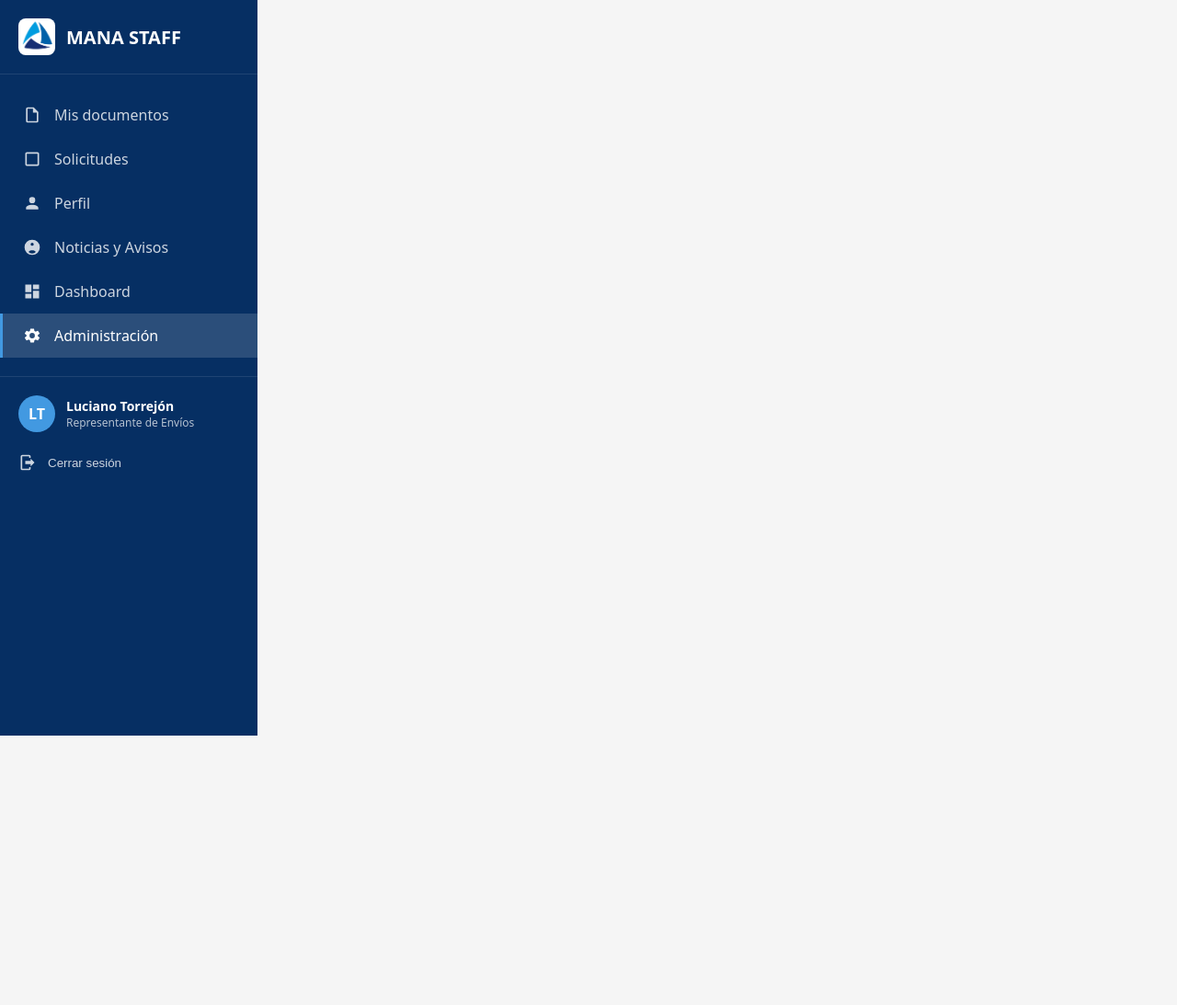
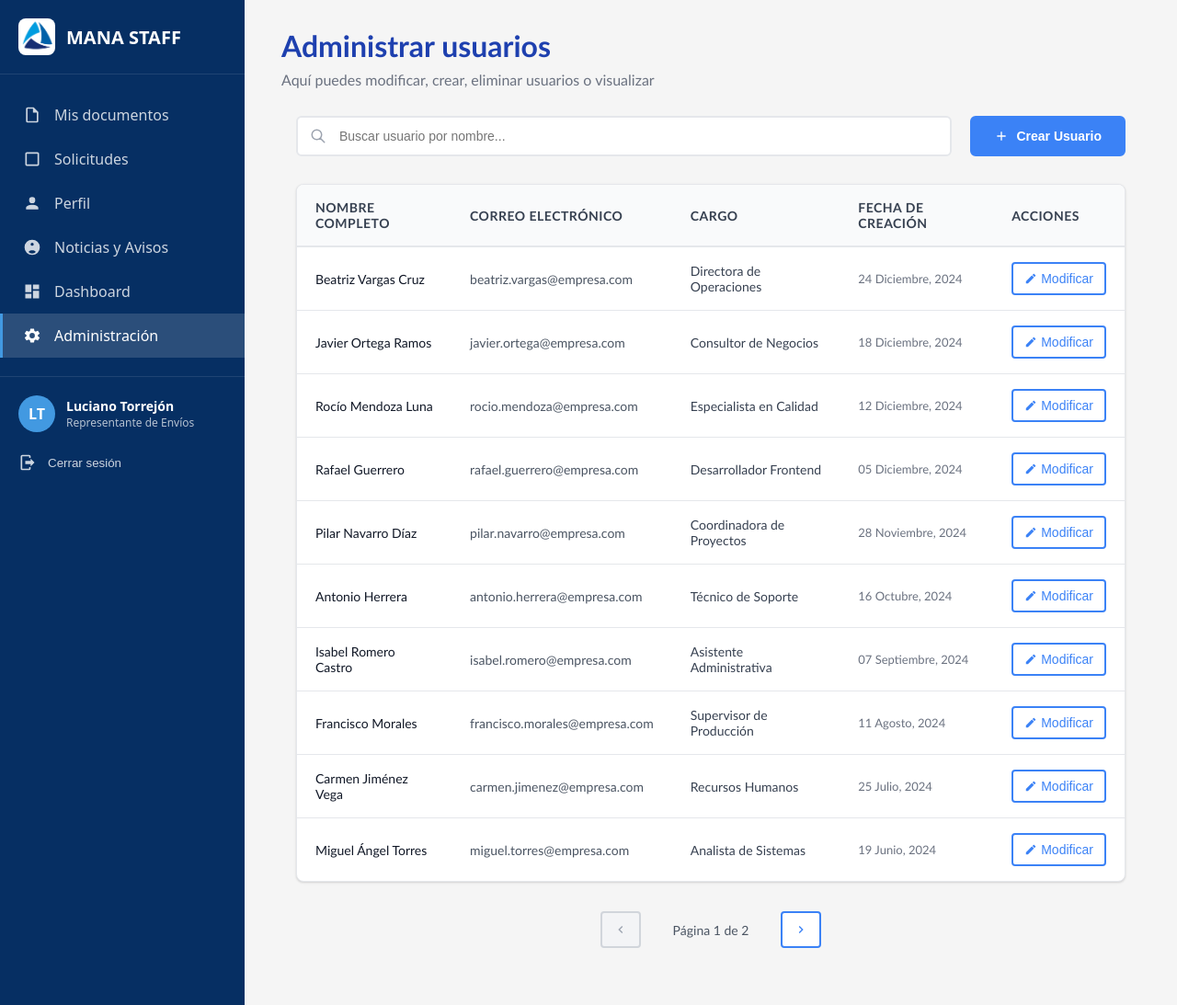
Before and after one commit to Bastianitox/ManaStaff, a Django app: page /administrar_usuarios in a window 1280 px wide. Shown: the whole page at 92% size. Before the commit the page ends 800 px from the top, so only its background shows below. Run offline with Django 5.2, Linux system fonts and the light colour scheme.

Commit message:
panel de administración de usuarios, listo
se puede visualizar una tabla, con los usuarios e información de estos, y también la opción de modificarlos o crear un usuario nuevo

```diff
--- /dev/null
+++ b/Web/ManaStaff_Web/staffweb/static/staffweb/css/administrar_usuarios.css
@@ -0,0 +1,282 @@
+/* Variables de colores empresariales */
+:root {
+  --primary-blue: #3b82f6;
+  --dark-blue: #2563eb;
+  --light-blue: #dbeafe;
+  --lighter-blue: #eff6ff;
+  --white: #ffffff;
+  --gray-50: #f9fafb;
+  --gray-100: #f3f4f6;
+  --gray-200: #e5e7eb;
+  --gray-300: #d1d5db;
+  --gray-400: #9ca3af;
+  --gray-500: #6b7280;
+  --gray-600: #4b5563;
+  --gray-700: #374151;
+  --gray-800: #1f2937;
+  --gray-900: #111827;
+}
+
+
+.container {
+  max-width: 1200px;
+  margin: 0 auto;
+  padding: 0 1rem;
+}
+
+/* Sección de búsqueda y acciones */
+.search-actions-section {
+  display: flex;
+  gap: 20px;
+  margin-bottom: 30px;
+  align-items: center;
+}
+
+.search-container {
+  flex: 1;
+  position: relative;
+}
+
+.search-input {
+  width: 100%;
+  padding: 12px 16px 12px 45px;
+  border: 2px solid var(--gray-200);
+  border-radius: 6px;
+  font-size: 14px;
+  transition: border-color 0.3s ease;
+  background-color: var(--white);
+}
+
+.search-input:focus {
+  outline: none;
+  border-color: var(--primary-blue);
+  box-shadow: 0 0 0 3px rgba(59, 130, 246, 0.1);
+}
+
+.search-icon {
+  position: absolute;
+  left: 15px;
+  top: 50%;
+  transform: translateY(-50%);
+  width: 18px;
+  height: 18px;
+  color: var(--gray-400);
+}
+
+/* Botón crear usuario */
+.create-user-btn {
+  display: flex;
+  align-items: center;
+  gap: 8px;
+  padding: 12px 24px;
+  background: var(--primary-blue);
+  color: var(--white);
+  border: 2px solid var(--primary-blue);
+  border-radius: 6px;
+  font-size: 14px;
+  font-weight: 600;
+  cursor: pointer;
+  transition: all 0.3s ease;
+  white-space: nowrap;
+}
+
+.create-user-btn:hover {
+  background: var(--dark-blue);
+  border-color: var(--dark-blue);
+  transform: translateY(-1px);
+}
+
+/* Tabla */
+.table-container {
+  background: var(--white);
+  border-radius: 8px;
+  box-shadow: 0 1px 3px 0 rgba(0, 0, 0, 0.1), 0 1px 2px 0 rgba(0, 0, 0, 0.06);
+  overflow: hidden;
+  margin-bottom: 2rem;
+  border: 1px solid var(--gray-200);
+  overflow-x: auto; /* Made table wider by removing max-width constraints */
+}
+
+.users-table {
+  width: 100%;
+  border-collapse: collapse;
+  min-width: 900px; /* Made table wider with minimum width */
+}
+
+.users-table thead {
+  background: var(--gray-50);
+  border-bottom: 2px solid var(--gray-200);
+}
+
+.users-table th {
+  padding: 16px 20px;
+  text-align: left;
+  font-weight: 600;
+  color: var(--gray-700);
+  font-size: 14px;
+  text-transform: uppercase;
+  letter-spacing: 0.5px;
+}
+
+.users-table tbody tr {
+  border-bottom: 1px solid var(--gray-200);
+  transition: background-color 0.2s ease;
+}
+
+.users-table tbody tr:hover {
+  background-color: var(--lighter-blue);
+}
+
+.users-table tbody tr:last-child {
+  border-bottom: none;
+}
+
+.users-table td {
+  padding: 16px 20px;
+  color: var(--gray-800);
+  font-size: 14px;
+}
+
+.users-table td:first-child {
+  font-weight: 500;
+  color: var(--gray-900);
+}
+
+.users-table td:nth-child(2) {
+  color: var(--gray-600);
+}
+
+.users-table td:nth-child(3) {
+  color: var(--gray-700);
+  font-weight: 500; /* Added styles for new columns */
+}
+
+.users-table td:nth-child(4) {
+  color: var(--gray-500);
+  font-size: 13px; /* Added styles for new columns */
+}
+
+/* Botón de acción */
+.action-btn {
+  background: var(--white);
+  color: var(--primary-blue);
+  border: 2px solid var(--primary-blue);
+  padding: 8px 12px;
+  border-radius: 4px;
+  cursor: pointer;
+  transition: all 0.2s ease;
+  font-size: 14px;
+  font-weight: 500;
+  display: inline-flex;
+  align-items: center;
+  gap: 4px;
+}
+
+.action-btn:hover {
+  background: var(--primary-blue);
+  color: var(--white);
+  transform: translateY(-1px);
+}
+
+/* Paginación */
+.pagination-container {
+  display: flex;
+  justify-content: center;
+  align-items: center;
+  gap: 1rem;
+  margin-bottom: 2rem;
+}
+
+.pagination-btn {
+  background: var(--white);
+  color: var(--primary-blue);
+  border: 2px solid var(--primary-blue);
+  padding: 10px 12px;
+  border-radius: 4px;
+  cursor: pointer;
+  transition: all 0.2s ease;
+  font-size: 14px;
+  display: flex;
+  align-items: center;
+  justify-content: center;
+}
+
+.pagination-btn:hover:not(:disabled) {
+  background: var(--primary-blue);
+  color: var(--white);
+  transform: translateY(-1px);
+}
+
+.pagination-btn:disabled {
+  background: var(--gray-100);
+  color: var(--gray-400);
+  border-color: var(--gray-300);
+  cursor: not-allowed;
+  transform: none;
+}
+
+.page-info {
+  color: var(--gray-600);
+  font-weight: 500;
+  min-width: 120px;
+  text-align: center;
+  font-size: 14px;
+}
+
+/* Responsive */
+@media (max-width: 768px) {
+  .header h1 {
+    font-size: 2rem;
+  }
+
+  .search-actions-section {
+    flex-direction: column;
+    gap: 15px;
+  }
+
+  .create-user-btn {
+    width: 100%;
+    justify-content: center;
+  }
+
+  .table-container {
+    overflow-x: auto;
+  }
+
+  .users-table {
+    min-width: 1000px; /* Increased minimum width for mobile to accommodate new columns */
+  }
+
+  .users-table th,
+  .users-table td {
+    padding: 12px 16px;
+    font-size: 13px;
+  }
+}
+
+@media (max-width: 480px) {
+  .container {
+    padding: 0 0.5rem;
+  }
+
+  .users-table th,
+  .users-table td {
+    padding: 10px 12px;
+    font-size: 12px;
+  }
+
+  .action-btn {
+    padding: 6px 10px;
+    font-size: 12px;
+  }
+
+  .search-input {
+    font-size: 13px;
+    padding: 10px 14px 10px 40px;
+  }
+
+  .create-user-btn {
+    padding: 10px 20px;
+    font-size: 13px;
+  }
+}
--- /dev/null
+++ b/Web/ManaStaff_Web/staffweb/static/staffweb/js/administrar_usuarios.js
@@ -0,0 +1,274 @@
+// Datos de usuarios de prueba
+const usersData = [
+  {
+    id: 1,
+    name: "Ana García López",
+    email: "ana.garcia@empresa.com",
+    position: "Gerente de Ventas",
+    createdDate: "15 Enero, 2024",
+    sortDate: new Date("2024-01-15"),
+  },
+  {
+    id: 2,
+    name: "Carlos Rodríguez Martín",
+    email: "carlos.rodriguez@empresa.com",
+    position: "Desarrollador Senior",
+    createdDate: "22 Febrero, 2024",
+    sortDate: new Date("2024-02-22"),
+  },
+  {
+    id: 3,
+    name: "María Fernández Silva",
+    email: "maria.fernandez@empresa.com",
+    position: "Diseñadora UX/UI",
+    createdDate: "08 Marzo, 2024",
+    sortDate: new Date("2024-03-08"),
+  },
+  {
+    id: 4,
+    name: "José Luis Pérez",
+    email: "jose.perez@empresa.com",
+    position: "Contador",
+    createdDate: "14 Abril, 2024",
+    sortDate: new Date("2024-04-14"),
+  },
+  {
+    id: 5,
+    name: "Laura Sánchez Ruiz",
+    email: "laura.sanchez@empresa.com",
+    position: "Marketing Manager",
+    createdDate: "03 Mayo, 2024",
+    sortDate: new Date("2024-05-03"),
+  },
+  {
+    id: 6,
+    name: "Miguel Ángel Torres",
+    email: "miguel.torres@empresa.com",
+    position: "Analista de Sistemas",
+    createdDate: "19 Junio, 2024",
+    sortDate: new Date("2024-06-19"),
+  },
+  {
+    id: 7,
+    name: "Carmen Jiménez Vega",
+    email: "carmen.jimenez@empresa.com",
+    position: "Recursos Humanos",
+    createdDate: "25 Julio, 2024",
+    sortDate: new Date("2024-07-25"),
+  },
+  {
+    id: 8,
+    name: "Francisco Morales",
+    email: "francisco.morales@empresa.com",
+    position: "Supervisor de Producción",
+    createdDate: "11 Agosto, 2024",
+    sortDate: new Date("2024-08-11"),
+  },
+  {
+    id: 9,
+    name: "Isabel Romero Castro",
+    email: "isabel.romero@empresa.com",
+    position: "Asistente Administrativa",
+    createdDate: "07 Septiembre, 2024",
+    sortDate: new Date("2024-09-07"),
+  },
+  {
+    id: 10,
+    name: "Antonio Herrera",
+    email: "antonio.herrera@empresa.com",
+    position: "Técnico de Soporte",
+    createdDate: "16 Octubre, 2024",
+    sortDate: new Date("2024-10-16"),
+  },
+  {
+    id: 11,
+    name: "Pilar Navarro Díaz",
+    email: "pilar.navarro@empresa.com",
+    position: "Coordinadora de Proyectos",
+    createdDate: "28 Noviembre, 2024",
+    sortDate: new Date("2024-11-28"),
+  },
+  {
+    id: 12,
+    name: "Rafael Guerrero",
+    email: "rafael.guerrero@empresa.com",
+    position: "Desarrollador Frontend",
+    createdDate: "05 Diciembre, 2024",
+    sortDate: new Date("2024-12-05"),
+  },
+  {
+    id: 13,
+    name: "Rocío Mendoza Luna",
+    email: "rocio.mendoza@empresa.com",
+    position: "Especialista en Calidad",
+    createdDate: "12 Diciembre, 2024",
+    sortDate: new Date("2024-12-12"),
+  },
+  {
+    id: 14,
+    name: "Javier Ortega Ramos",
+    email: "javier.ortega@empresa.com",
+    position: "Consultor de Negocios",
+    createdDate: "18 Diciembre, 2024",
+    sortDate: new Date("2024-12-18"),
+  },
+  {
+    id: 15,
+    name: "Beatriz Vargas Cruz",
+    email: "beatriz.vargas@empresa.com",
+    position: "Directora de Operaciones",
+    createdDate: "24 Diciembre, 2024",
+    sortDate: new Date("2024-12-24"),
+  },
+]
+
+const sortedUsersData = [...usersData].sort((a, b) => b.sortDate - a.sortDate)
+
+// Variables globales
+let currentPage = 1
+const usersPerPage = 10
+let filteredUsers = [...sortedUsersData]
+
+// Función para renderizar la tabla
+function renderTable() {
+  const tableBody = document.getElementById("usersTableBody")
+  const startIndex = (currentPage - 1) * usersPerPage
+  const endIndex = startIndex + usersPerPage
+  const usersToShow = filteredUsers.slice(startIndex, endIndex)
+
+  tableBody.innerHTML = ""
+
+  usersToShow.forEach((user) => {
+    const row = document.createElement("tr")
+    row.innerHTML = `
+            <td>${user.name}</td>
+            <td>${user.email}</td>
+            <td>${user.position}</td>
+            <td>${user.createdDate}</td>
+            <td>
+                <button class="action-btn" onclick="editUser(${user.id})" title="Modificar usuario">
+                    <svg width="14" height="14" fill="currentColor" viewBox="0 0 24 24">
+                        <path d="M20.71,7.04C21.1,6.65 21.1,6 20.71,5.63L18.37,3.29C18,2.9 17.35,2.9 16.96,3.29L15.12,5.12L18.87,8.87M3,17.25V21H6.75L17.81,9.93L14.06,6.18L3,17.25Z"/>
+                    </svg>
+                    Modificar
+                </button>
+            </td>
+        `
+    tableBody.appendChild(row)
+  })
+
+  updatePagination()
+}
+
+// Función para actualizar la paginación
+function updatePagination() {
+  const totalPages = Math.ceil(filteredUsers.length / usersPerPage)
+  const pageInfo = document.getElementById("pageInfo")
+  const prevBtn = document.getElementById("prevBtn")
+  const nextBtn = document.getElementById("nextBtn")
+
+  pageInfo.textContent = `Página ${currentPage} de ${totalPages}`
+
+  prevBtn.disabled = currentPage === 1
+  nextBtn.disabled = currentPage === totalPages || totalPages === 0
+}
+
+// Función para filtrar usuarios
+function filterUsers(searchTerm) {
+  if (!searchTerm.trim()) {
+    filteredUsers = [...sortedUsersData]
+  } else {
+    filteredUsers = sortedUsersData.filter((user) => user.name.toLowerCase().includes(searchTerm.toLowerCase()))
+  }
+  currentPage = 1
+  renderTable()
+  showNoResultsMessage()
+}
+
+// Función para mostrar mensaje de sin resultados
+function showNoResultsMessage() {
+  const tableBody = document.getElementById("usersTableBody")
+  const existingMessage = document.querySelector(".no-results-message")
+
+  if (existingMessage) {
+    existingMessage.remove()
+  }
+
+  if (filteredUsers.length === 0) {
+    const searchTerm = document.getElementById("searchInput").value
+    const noResultsRow = document.createElement("tr")
+    noResultsRow.className = "no-results-message"
+    noResultsRow.innerHTML = `
+            <td colspan="5" style="text-align: center; padding: 40px; color: #6b7280;">
+                <div>
+                    <svg width="48" height="48" fill="currentColor" viewBox="0 0 24 24" style="margin-bottom: 16px; opacity: 0.5;">
+                        <path d="M15.5,14H20.5L22,15.5V20.5L20.5,22H15.5L14,20.5V15.5L15.5,14M16,16V20H20V16H16M10.5,18H12.5V20H10.5V18M6.5,16H8.5V18H6.5V16M2.5,14H4.5V16H2.5V14M21.5,12H23.5V14H21.5V12M19.5,10H21.5V12H19.5V10M17.5,8H19.5V10H17.5V8M15.5,6H17.5V8H15.5V6M13.5,4H15.5V6H13.5V4M11.5,2H13.5V4H11.5V2M9.5,4H11.5V6H9.5V4M7.5,6H9.5V8H7.5V6M5.5,8H7.5V10H5.5V8M3.5,10H5.5V12H3.5V10M1.5,12H3.5V14H1.5V12"/>
+                    </svg>
+                    <h3 style="margin: 0 0 8px 0; color: #374151; font-size: 18px;">No se encontraron usuarios</h3>
+                    <p style="margin: 0; font-size: 14px;">No hay usuarios que coincidan con "${searchTerm}"</p>
+                </div>
+            </td>
+        `
+    tableBody.appendChild(noResultsRow)
+  }
+}
+
+// Función para ir a la página anterior
+function previousPage() {
+  if (currentPage > 1) {
+    currentPage--
+    renderTable()
+  }
+}
+
+// Función para ir a la página siguiente
+function nextPage() {
+  const totalPages = Math.ceil(filteredUsers.length / usersPerPage)
+  if (currentPage < totalPages) {
+    currentPage++
+    renderTable()
+  }
+}
+
+// Función para editar usuario (placeholder)
+function editUser(userId) {
+  const user = sortedUsersData.find((u) => u.id === userId)
+  alert(
+    `Editar usuario: ${user.name}\nCorreo: ${user.email}\nCargo: ${user.position}\nFecha de creación: ${user.createdDate}\n\n(Esta funcionalidad se implementará más adelante)`,
+  )
+}
+
+// Función para crear nuevo usuario (placeholder)
+function createNewUser() {
+  alert("Crear nuevo usuario\n\n(Esta funcionalidad se implementará más adelante)")
+}
+
+// Event listeners
+document.addEventListener("DOMContentLoaded", () => {
+  // Renderizar tabla inicial
+  renderTable()
+
+  // Buscador
+  const searchInput = document.getElementById("searchInput")
+  searchInput.addEventListener("input", function () {
+    filterUsers(this.value)
+  })
+
+  // Botones de paginación
+  const prevBtn = document.getElementById("prevBtn")
+  const nextBtn = document.getElementById("nextBtn")
+
+  prevBtn.addEventListener("click", previousPage)
+  nextBtn.addEventListener("click", nextPage)
+
+  // Botón crear usuario
+  const createUserBtn = document.getElementById("createUserBtn")
+  createUserBtn.addEventListener("click", createNewUser)
+
+  // Hacer que el Enter en el buscador también funcione
+  searchInput.addEventListener("keypress", function (e) {
+    if (e.key === "Enter") {
+      filterUsers(this.value)
+    }
+  })
+})
--- a/Web/ManaStaff_Web/staffweb/templates/staffweb/administrar_usuarios.html
+++ b/Web/ManaStaff_Web/staffweb/templates/staffweb/administrar_usuarios.html
@@ -2,8 +2,65 @@
 {% load static %}
 
 {% block head %}
+<link rel="stylesheet" href="{% static 'staffweb/css/administrar_usuarios.css' %}">
+<script src="{% static 'staffweb/js/administrar_usuarios.js' %}"></script>
 <title>Administración</title>
 {% endblock head %}
 
 {% block principal %}
+<div class="header">
+    <h1>Administrar usuarios</h1>
+    <p>Aquí puedes modificar, crear, eliminar usuarios o visualizar</p>
+</div>
+
+<div class="container">
+    <!-- Buscador y Crear Usuario -->
+    <div class="search-actions-section">
+        <div class="search-container">
+            <svg class="search-icon" fill="none" stroke="currentColor" viewBox="0 0 24 24">
+                <path stroke-linecap="round" stroke-linejoin="round" stroke-width="2" d="M21 21l-6-6m2-5a7 7 0 11-14 0 7 7 0 0114 0z"/>
+            </svg>
+            <input type="text" id="searchInput" placeholder="Buscar usuario por nombre..." class="search-input">
+        </div>
+        <button id="createUserBtn" class="create-user-btn">
+            <svg width="16" height="16" fill="currentColor" viewBox="0 0 24 24">
+                <path d="M19,13H13V19H11V13H5V11H11V5H13V11H19V13Z"/>
+            </svg>
+            Crear Usuario
+        </button>
+    </div>
+
+    <!-- Tabla de usuarios -->
+    <div class="table-container">
+        <table id="usersTable" class="users-table">
+            <thead>
+                <tr>
+                    <th>Nombre Completo</th>
+                    <th>Correo Electrónico</th>
+                    <th>Cargo</th>
+                    <th>Fecha de Creación</th>
+                    <th>Acciones</th>
+                </tr>
+            </thead>
+            <tbody id="usersTableBody">
+                <!-- Los usuarios se cargarán aquí con JavaScript -->
+            </tbody>
+        </table>
+    </div>
+
+    <!-- Paginación -->
+    <div class="pagination-container">
+        <button id="prevBtn" class="pagination-btn" disabled>
+            <svg width="16" height="16" fill="currentColor" viewBox="0 0 24 24">
+                <path d="M15.41,16.58L10.83,12L15.41,7.41L14,6L8,12L14,18L15.41,16.58Z"/>
+            </svg>
+        </button>
+        <span id="pageInfo" class="page-info">Página 1 de 1</span>
+        <button id="nextBtn" class="pagination-btn" disabled>
+            <svg width="16" height="16" fill="currentColor" viewBox="0 0 24 24">
+                <path d="M8.59,16.58L13.17,12L8.59,7.41L10,6L16,12L10,18L8.59,16.58Z"/>
+            </svg>
+        </button>
+    </div>
+</div>
 {% endblock principal %}
```
Also changed, not shown: Web/ManaStaff_Web/staffweb/static/staffweb/css/crear_usuario.css (added), Web/ManaStaff_Web/staffweb/static/staffweb/js/crear_usuario.js (added), Web/ManaStaff_Web/staffweb/templates/staffweb/crear_usuario.html (added).
